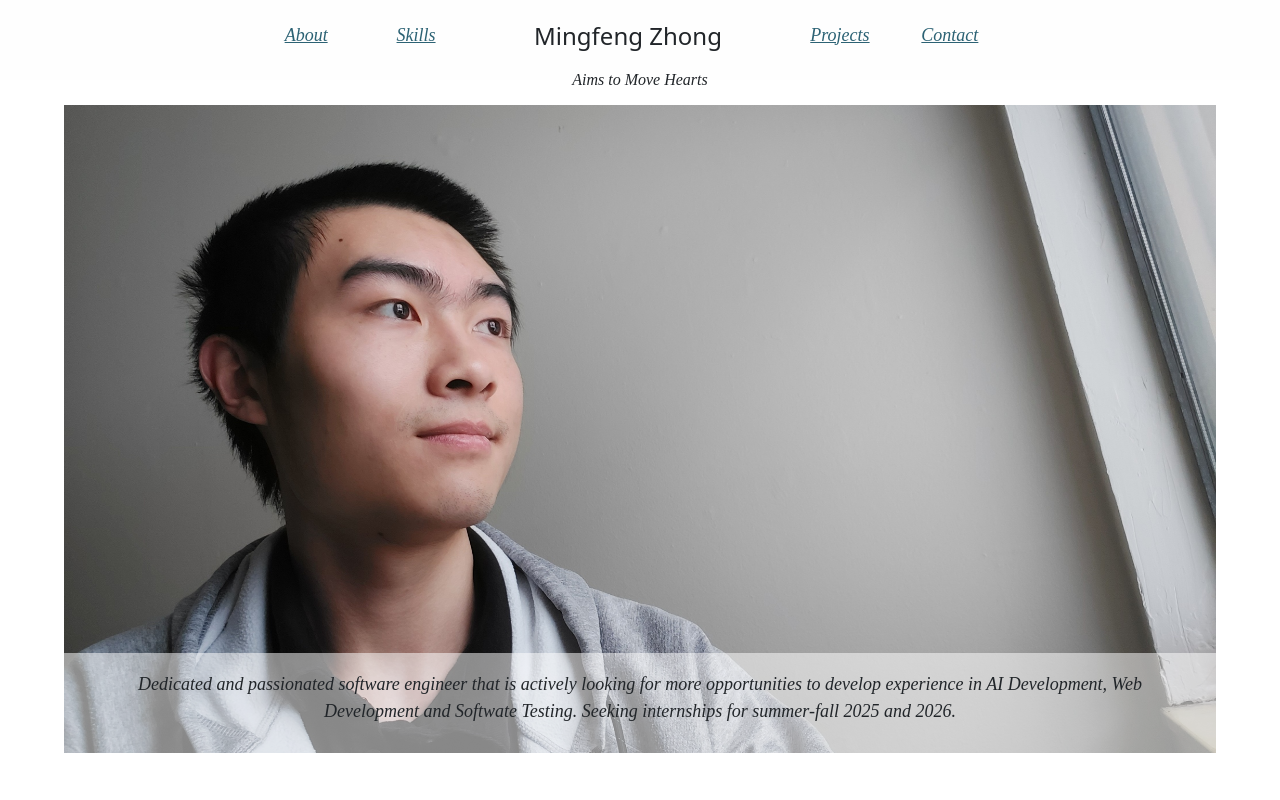
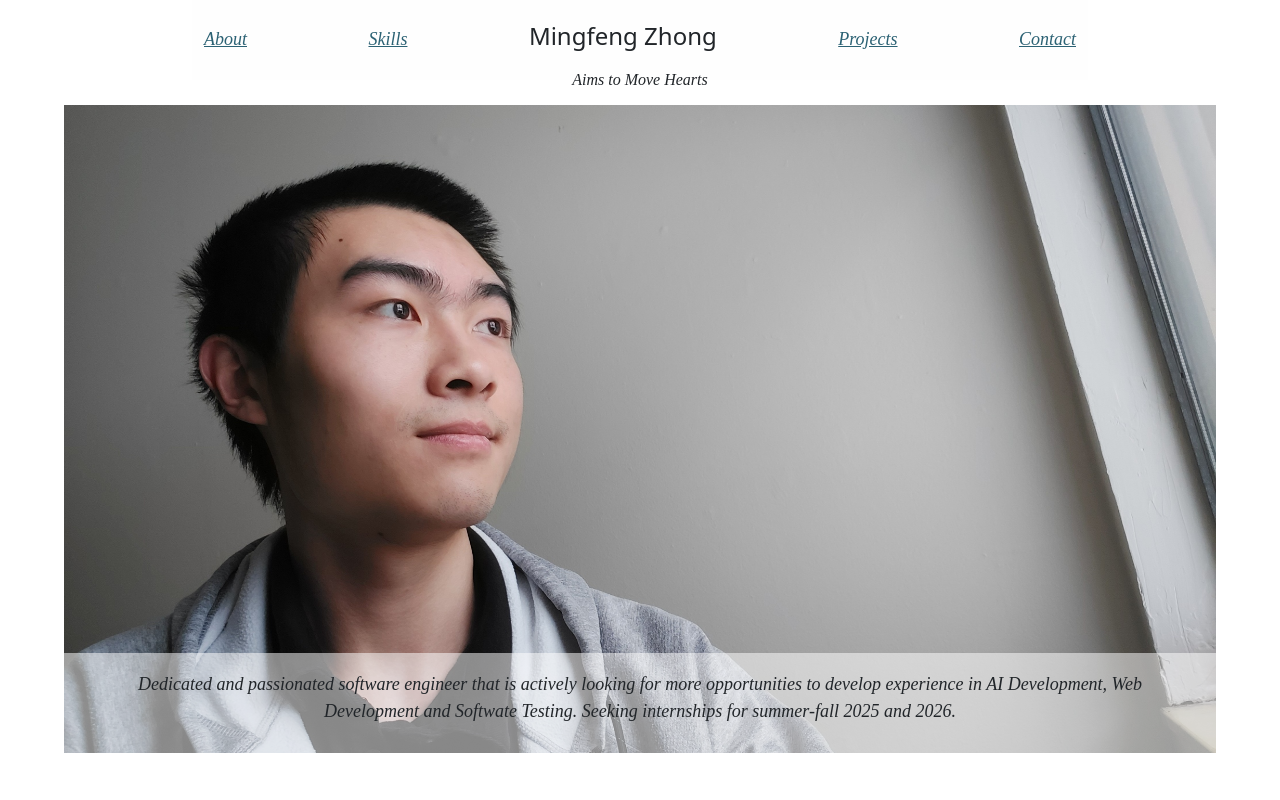
Before and after one commit to MingFZ0/MingFZ0.github.io, a React (Create React App) app: page / in a window 1280 px wide. Shown: the top 800 px of the page. Built offline with nearby package versions, Linux system fonts and the light colour scheme.

Commit message:
Header done

```diff
--- a/src/Page/Header.css
+++ b/src/Page/Header.css
@@ -2,6 +2,8 @@
     text-align: center;
     height: 5em;
     background-color: rgb(254, 254, 254);
+    margin-left: 20%;
+    margin-right: 20%;
 }
 
 .Profile {
@@ -9,3 +11,37 @@
     width: 50px;
     position: absolute;
 }
+
+@media (max-width: 1500px) {
+    .Header {
+        margin-left: 15%;
+        margin-right: 15%;
+    }
+}
+
+@media (max-width: 1000px) {
+    .Header {
+        margin-left: 10%;
+        margin-right: 10%;
+    }
+}
+
+@media (max-width: 800px) {
+    .Header {
+        margin-left: 5%;
+        margin-right: 5%;
+    }
+}
+
+@media (max-width: 600px) {
+    .Header {
+        margin-left: 0%;
+        margin-right: 0%;
+    }
+}
+
+@media (max-width: 500px) {
+    .Header {
+        font-size: medium;
+    }
+}
--- a/src/Page/Header.js
+++ b/src/Page/Header.js
@@ -7,26 +7,13 @@ import './Header.css';
 function Header(props) {
     return(
         <Navbar className="Header">
-
-            <Row className="NavRow">
-                <Col xm="1">
             <NavControl text="About" link="#Top"/>
-                    </Col>
-                <Col xm="1">
             <NavControl text="Skills" link="#Skills"/>
-                    </Col>
-                <Col sm="5">
             <div className="NavControlDiv">
                 <h2 color="light" className="Title">Mingfeng Zhong</h2>
                 </div>
-                    </Col>
-                <Col xm="1">
             <NavControl text="Projects" link="#Projects"/>
-                    </Col>
-                <Col xm="1">
             <NavControl text="Contact" link="#Contact"/>
-                    </Col>
-            </Row>
         </Navbar>
     )
 
```
Lines whose indentation alone changed are shown as unchanged.
